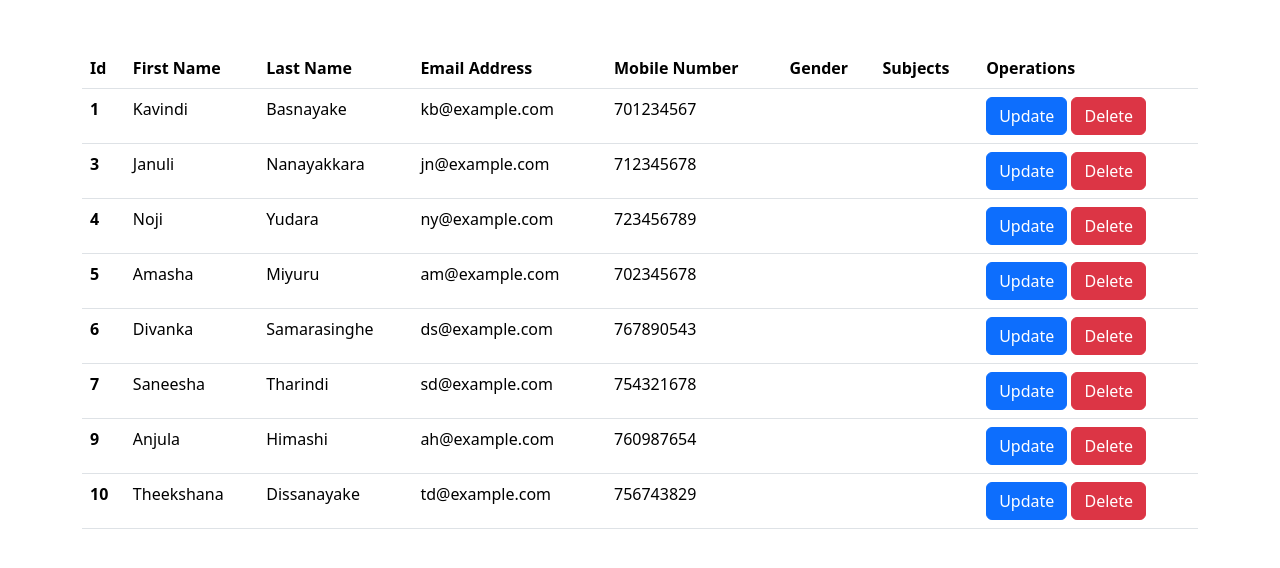
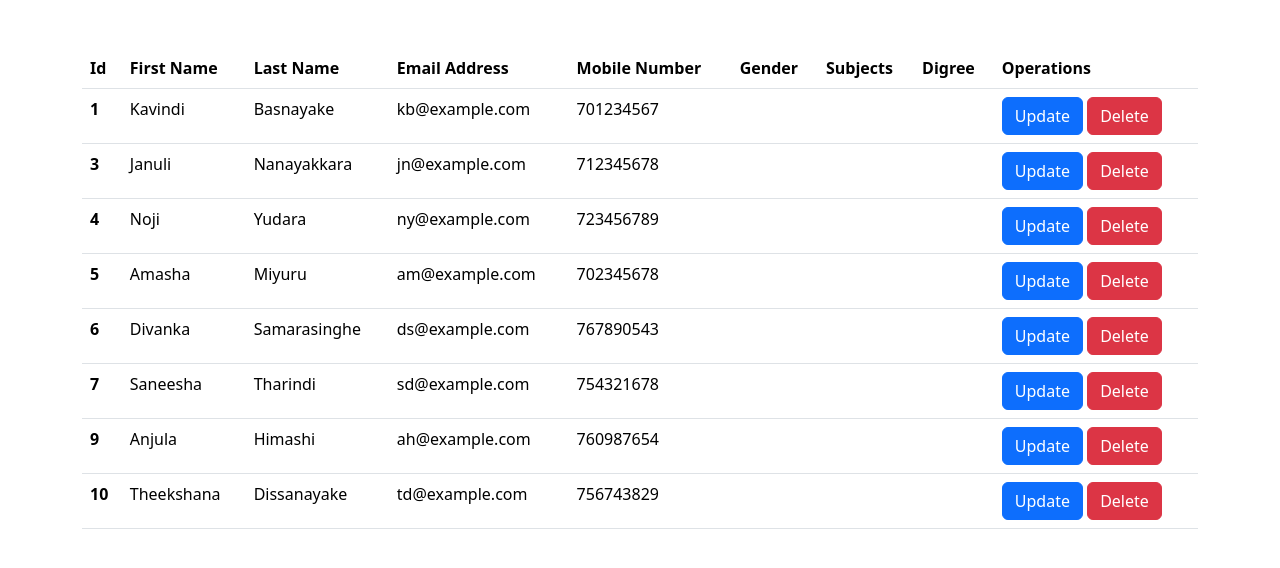
Before and after one commit to don-maleesha/php_crud, a PHP site: page /read.php in a window 1280 px wide. Shown: the top 568 px of the page. Run offline with PHP 8.4, Linux system fonts and the light colour scheme; data comes from the database, SQL or seed files in the repository; data that the repository does not hold is empty.

```diff
--- a/read.php
+++ b/read.php
@@ -27,6 +27,7 @@ include "dbconn.php";
                     <th scope="col">Mobile Number</th>
                     <th scope="col">Gender</th>
                     <th scope="col">Subjects</th>
+                    <th scope="col">Digree</th>
                     <th scope="col">Operations</th>
                 </tr>
             </thead>
@@ -48,6 +49,7 @@ include "dbconn.php";
                     $mobile = $row['mobileNumber'];
                     $gender = $row['gender'];
                     $subjects = $row['subjects']; //added column for checkbox
+                    $digree = $row['digree'];
 
                     echo '<tr>
                     <th scope="row">' . $id . '</th>
@@ -57,6 +59,7 @@ include "dbconn.php";
                     <td>' . $mobile . '</td>
                     <td>' . $gender . '</td>
                     <td>' . $subjects . '</td>
+                    <td>' . $digree . '</td>
                     <td>
                 <a href="update.php?updateid='.$id.'" class="btn btn-primary">Update</a>
                 <a href="delete.php?deleteid='.$id.'" class="btn btn-danger">Delete</a>
```
